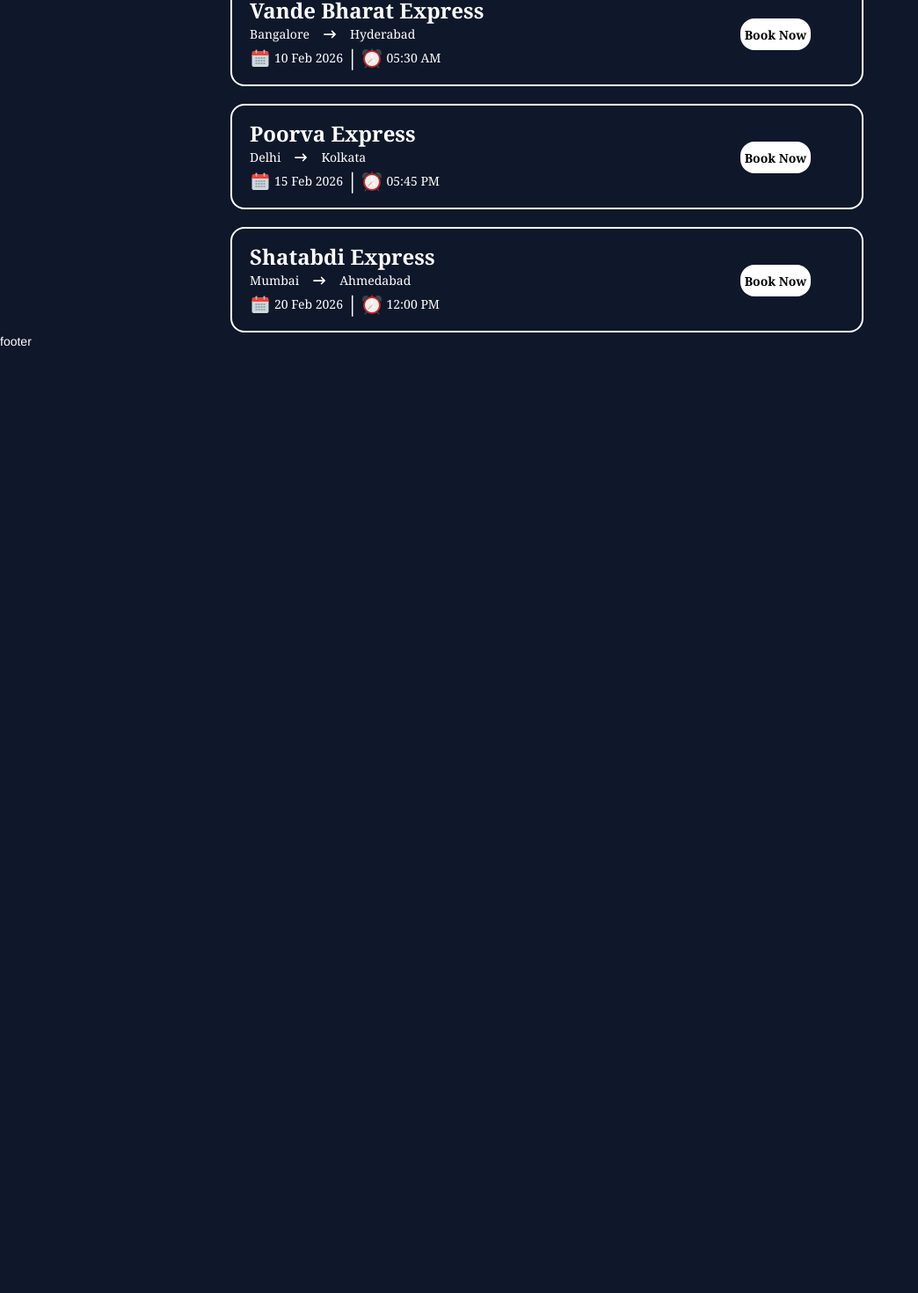
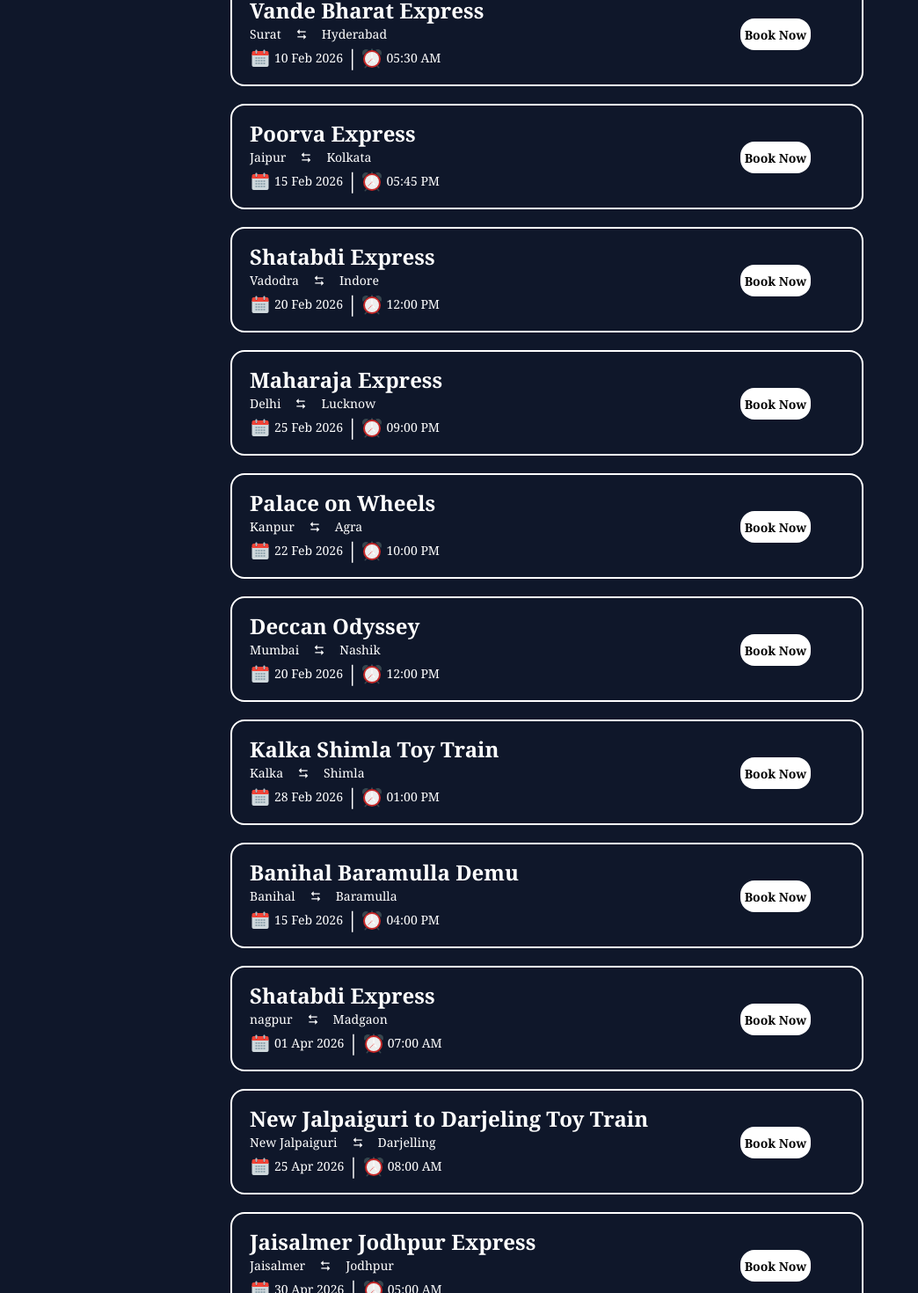
Before and after one commit to taresh2504/React_Project, a React (Vite) app: page /Trains in a window 1280 px wide. Shown: the part 722-2192 px from the top of the page at 88% size, without its empty margins (0-1044 px from the left). Before the commit the page ends 1121 px from the top, so only its background shows below. Built offline with nearby package versions, Linux system fonts and the light colour scheme.

Commit message:
form updated

```diff
--- a/package.json
+++ b/package.json
@@ -11,6 +11,7 @@
   },
   "dependencies": {
     "@tailwindcss/vite": "^4.1.18",
+    "axios": "^1.13.4",
     "ogl": "^1.0.11",
     "react": "^19.2.0",
     "react-dom": "^19.2.0",
--- a/src/Component/Navbar.jsx
+++ b/src/Component/Navbar.jsx
@@ -26,7 +26,7 @@
         <header>
           <nav>
             <ul style={{display:'flex', justifyContent:'center', alignItems:'center', gap:'50px', marginTop:'-30px', color:'white', fontFamily:'serif',fontWeight:'bold',}}>
-              <li><Link to='/home'  className="hover:text-red-700 transition duration-200">Home</Link></li>
+              <li><Link to='/home'  className="hover:text-sky-300 transition duration-200">Home</Link></li>
               <li><Link to='/trains'  className="hover:text-sky-300 transition duration-200">Trains</Link></li>
               <li><Link to='/my_bookings'  className="hover:text-sky-300 transition duration-200">My Bookings</Link></li>
               <li><Link to='/contact' className="hover:text-sky-300 transition duration-200">Contact</Link></li>
@@ -47,7 +47,7 @@
                 {isLoggedin && (
                   <div>
 
-                <li><Link to='/login'><button className='rounded-4xl border-2 caret-amber-50 pl-3 pr-3 bg-blue-600' onClick={handleLogout}>Log-out</button></Link></li>
+                <li><Link to='/Home'><button className='rounded-4xl border-2 caret-amber-50 pl-3 pr-3 bg-blue-600' onClick={handleLogout}>Log-out</button></Link></li>
                   </div>
                 )}
               </ul>
--- a/src/Component/Slider.jsx
+++ b/src/Component/Slider.jsx
@@ -20,6 +20,45 @@
 import { Autoplay, Pagination, Navigation } from 'swiper/modules';
 
 export default function App() {
+
+  let [fromselected,setfromselected] = useState('')
+  let [toselected,settoselected] = useState('')
+
+  const fromStations = [
+  "Delhi",
+  "Kanpur",
+  "Mumbai",
+  "Kalka",
+  "Banihal",
+  "Nagpur",
+  "New Jalpaiguri",
+  "Jaisalmer",
+  "Bhopal",
+  "Kochi",
+  "Bangalore",
+  "Surat",
+  "Jaipur",
+  "Vadodara"
+];
+
+const toStations = [
+  "Lucknow",
+  "Agra",
+  "Nashik",
+  "Shimla",
+  "Baramulla",
+  "Madgaon",
+  "Darjeeling",
+  "Jodhpur",
+  "Raipur",
+  "Pune",
+  "Chennai",
+  "Hyderabad",
+  "Kolkata",
+  "Indore"
+];
+
+
   return (
     <>
     <div className='slider-container'>
@@ -32,27 +71,25 @@
           </nav>
             <br />
             <div>
-                <input type="search" placeholder='From station' className='fs' name="" id="" />
-                {/* <select name="Delhi" id="">Delhi</select>
-                <select name="Mumbai" id="">Mumbai</select>
-                <select name="Kolkata" id="">kolkata</select>
-                <select name="Chennai" id="">Chennai</select>
-                <select name="Bhopal" id="">Bhopal</select>
-                <select name="Hyderabad" id="">Hyderabad</select>
-                <select name="Bengaluru" id="">Bengaluru</select>
-                <select name="Ahemdabad" id="">Ahemdabad</select> */}
+              <select name="" value={fromselected} onChange={(e)=>setfromselected(e.target.value)} id="">
+                <option value="" disabled>From Station</option>
+                {fromStations.map((item,index)=>{
+                  return(
+                    <option key={index} value={item}>{item}</option>
+                  )
+                })}
+              </select>
             </div>
             <br />
             <div>
-                <input type="search" placeholder='To station' className='ts' name="" id="" />
-                {/* <select name="Delhi" id="">Delhi</select>
-                <select name="Mumbai" id="">Mumbai</select>
-                <select name="Kolkata" id="">kolkata</select>
-                <select name="Chennai" id="">Chennai</select>
-                <select name="Bhopal" id="">Bhopal</select>
-                <select name="Hyderabad" id="">Hyderabad</select>
-                <select name="Bengaluru" id="">Bengaluru</select>
-                <select name="Ahemdabad" id="">Ahemdabad</select> */}
+              <select name="" value={toselected} onChange={(e)=>settoselected(e.target.value)} id="">
+                <option value="" disabled>To Station</option>
+                {fromStations.map((item,index)=>{
+                  return(
+                    <option key={index} value={item}>{item}</option>
+                  )
+                })}
+              </select>
             </div>
             <br />
             <input type="datetime-local" name="" placeholder='DD-MM-YYYY' className='time' id="" />
--- /dev/null
+++ b/src/Database/db.json
@@ -0,0 +1,3 @@
+{
+    "special-train": []
+}
--- a/src/Pages/BookingTrains.jsx
+++ b/src/Pages/BookingTrains.jsx
@@ -1,6 +1,7 @@
 import React from 'react'
 import { FaArrowRightLong } from "react-icons/fa6";
 import { FcCalendar } from "react-icons/fc";
+import { RiArrowLeftRightFill } from "react-icons/ri";
 import { FaRegCalendarAlt } from "react-icons/fa";
 import { FcAlarmClock } from "react-icons/fc";
 import { useNavigate } from 'react-router-dom';
@@ -13,7 +14,7 @@
     <>
       <div className='h-30 w-180 border-2 border-b-white rounded-2xl font-serif'>
         <p className='font-bold text-2xl ml-5 mt-4'>{name}</p>
-        <div><p className='flex justify-items-center align-middle gap-4 ml-5' >{source} <FaArrowRightLong className='mt-1' /> {destination} </p></div>
+        <div><p className='flex justify-items-center align-middle gap-4 ml-5' >{source} <RiArrowLeftRightFill className='mt-1' /> {destination} </p></div>
         <div><p className='flex justify-items-center align-middle gap-4 ml-5'><FcCalendar className='mt-1.5 text-2xl' /><div className='mt-1.5 -ml-3'>{date}</div> <div className='text-2xl -ml-3'>|</div> <FcAlarmClock className='mt-1.5 text-2xl -ml-3' /><div className='mt-1.5 -ml-3'>{departure_time}</div></p></div>
         <div className='flex justify-center align-middle ml-130 -mt-15 '><button className='rounded-2xl pt-1 pl-1 pb-1 pr-1 bg-white text-black h-9 w-20 font-bold'><Link to={'/BookingForm'}>Book Now</Link></button></div>
       </div>
--- a/src/Pages/Home.jsx
+++ b/src/Pages/Home.jsx
@@ -35,11 +35,11 @@
       <br />
 
       <div className='flex justify-center align-middle gap-2'>
-      <Trainroute image = {mhe} name = "Maharaja's Express" source='Delhi' destination='Delhi' price='₹6–7 lakh per person'/>
+      <Trainroute image = {mhe} name = "Maharaja's Express" source='Delhi' destination='Lucknow' price='₹600000 per person'/>
 
-      <Trainroute image={pow} name="Palace on Wheels" source='New Delhi' destination='Agra' price='₹2–3 lakh per person'/>
+      <Trainroute image={pow} name="Palace on Wheels" source='Kanpur' destination='Agra' price='₹200000 per person'/>
 
-      <Trainroute image={tdo} name="The Deccan Odyssey" source='Mumbai' destination='Mumbai' price='₹5–8 lakh per person'/>
+      <Trainroute image={tdo} name="The Deccan Odyssey" source='Mumbai' destination='Nashik' price='₹500000 per person'/>
       </div>
       <br />
 
@@ -56,17 +56,17 @@
       <br />
       <br />
       <div className='flex justify-center align-middle gap-10'>
-      <Specialtrain image={mg}  name="Mandovi Express" source='Mumbai CSMT' destination='Madgaon' price='₹1500 per person'/>
+      <Specialtrain image={mg}  name="Mandovi Express" source='Nagpur' destination='Madgaon' price='₹1500 per person'/>
 
       <Specialtrain image={jd} name="New Jalpaiguri to Darjeling Toy Train" source='New Jalpaiguri' destination='Darjeeling' price='₹1300 per person' />
       </div>
       <br />
       <br />
-      <div><h1 className='text-center mt-4 text-4xl text-black'>Desert Dreams</h1></div>
+      <div><h1 className='text-center mt-4 text-4xl text-amber-500'>Desert Dreams</h1></div>
       <br />
       <br />
       <div className='flex justify-center align-middle'>
-        <Specialtrain image={jj} name="Jaisalmer Jodhpur Express" source='Jaisalmer' destination='Jodhpur Junction' price='₹1200 per person'/>
+        <Specialtrain image={jj} name="Jaisalmer - Jodhpur Express" source='Jaisalmer' destination='Jodhpur Junction' price='₹1200 per person'/>
       </div>
     </>
   )
--- a/src/Pages/Trainroute.jsx
+++ b/src/Pages/Trainroute.jsx
@@ -2,6 +2,7 @@
 import '../Tailwind.css'
 import '../App.css'
 import { FaArrowRightLong } from "react-icons/fa6";
+import { RiArrowLeftRightFill } from "react-icons/ri";
 
 const Trainroute = ({image, name,source,destination,price }) => {
   // let Train = {
@@ -16,7 +17,7 @@
         <div><img src={image} className='h-52 w-96 rounded-t-2xl' alt="" /></div>
         <div><hr className='text-black ' /></div>
         <div><h1 className='text-center text-[#c9a227] text-xl font-semibold mb-2'>{name}</h1></div>
-        <div><p className='trr'>{source} <FaArrowRightLong className='mt-1' /> {destination} </p></div>
+        <div><p className='trr'>{source} <RiArrowLeftRightFill  className='mt-1'/> {destination} </p></div>
         <div><p className='flex justify-items-center align-middle gap-4 ml-14 mt-3 font-serif text-2xl' >{price} </p></div>
         <div><button className='bookbutton'>Book Now</button></div>
         {/* <div><h2 className='text-center text-gray-300 text-sm'>{desc}</h2></div> */}
--- a/src/Pages/Trains.jsx
+++ b/src/Pages/Trains.jsx
@@ -2,20 +2,21 @@
 import Navbar from '../Component/Navbar'
 import logo from '../assets/train-logo1.jpg'
 import { FaTrainSubway } from "react-icons/fa6";
+import { RiArrowLeftRightFill } from "react-icons/ri";
 import '../App.css'
 import BookingTrains from './BookingTrains';
 
 const Trains = () => {
   let trainroutes = [
     {
-    "source": "Delhi",
-    "destination": "Mumbai",
+    "source": "Bhopal",
+    "destination": "Raipur",
     "train_name": "Rajdhani Express",
     "departure_time": "03:00 PM",
     "date": "29 Jan 2026"
   },
   {
-    "source": "Mumbai",
+    "source": "Kochi",
     "destination": "Pune",
     "train_name": "Deccan Queen",
     "departure_time": "07:00 AM",
@@ -29,26 +30,83 @@
     "date": "04 Feb 2026"
   },
   {
-    "source": "Bangalore",
+    "source": "Surat",
     "destination": "Hyderabad",
     "train_name": "Vande Bharat Express",
     "departure_time": "05:30 AM",
     "date": "10 Feb 2026"
   },
   {
-    "source": "Delhi",
+    "source": "Jaipur",
     "destination": "Kolkata",
     "train_name": "Poorva Express",
     "departure_time": "05:45 PM",
     "date": "15 Feb 2026"
   },
   {
-    "source": "Mumbai",
-    "destination": "Ahmedabad",
+    "source": "Vadodra",
+    "destination": "Indore",
     "train_name": "Shatabdi Express",
     "departure_time": "12:00 PM",
     "date": "20 Feb 2026"
+  },
+  {
+    "source": "Delhi",
+    "destination": "Lucknow",
+    "train_name": "Maharaja Express",
+    "departure_time": "09:00 PM",
+    "date": "25 Feb 2026"
+  },
+  {
+    "source": "Kanpur",
+    "destination": "Agra",
+    "train_name": "Palace on Wheels",
+    "departure_time": "10:00 PM",
+    "date": "22 Feb 2026"
+  },
+  {
+    "source": "Mumbai",
+    "destination": "Nashik",
+    "train_name": "Deccan Odyssey",
+    "departure_time": "12:00 PM",
+    "date": "20 Feb 2026"
+  },
+  {
+    "source": "Kalka",
+    "destination": "Shimla",
+    "train_name": "Kalka Shimla Toy Train",
+    "departure_time": "01:00 PM",
+    "date": "28 Feb 2026"
+  },
+  {
+    "source": "Banihal",
+    "destination": "Baramulla",
+    "train_name": "Banihal Baramulla Demu",
+    "departure_time": "04:00 PM",
+    "date": "15 Feb 2026"
+  },
+  {
+    "source": "nagpur",
+    "destination": "Madgaon",
+    "train_name": "Shatabdi Express",
+    "departure_time": "07:00 AM",
+    "date": "01 Apr 2026"
+  },
+  {
+    "source": "New Jalpaiguri",
+    "destination": "Darjelling",
+    "train_name": "New Jalpaiguri to Darjeling Toy Train",
+    "departure_time": "08:00 AM",
+    "date": "25 Apr 2026"
+  },
+  {
+    "source": "Jaisalmer",
+    "destination": "Jodhpur",
+    "train_name": "Jaisalmer Jodhpur Express",
+    "departure_time": "05:00 AM",
+    "date": "30 Apr 2026"
   }
+
 ]
 
   // h-screen
```
Also changed, not shown: src/Pages/BookingForm.jsx (+6 -1 lines), src/Pages/Specialtrain.jsx (+14 -2 lines), 1 other file (tests, documents, lock files or other folders).
